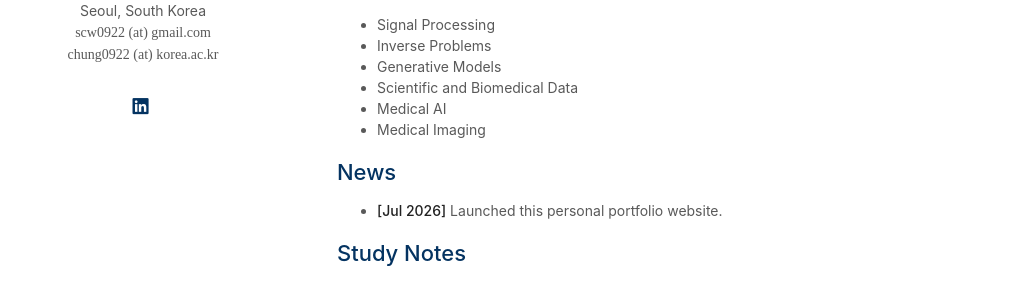
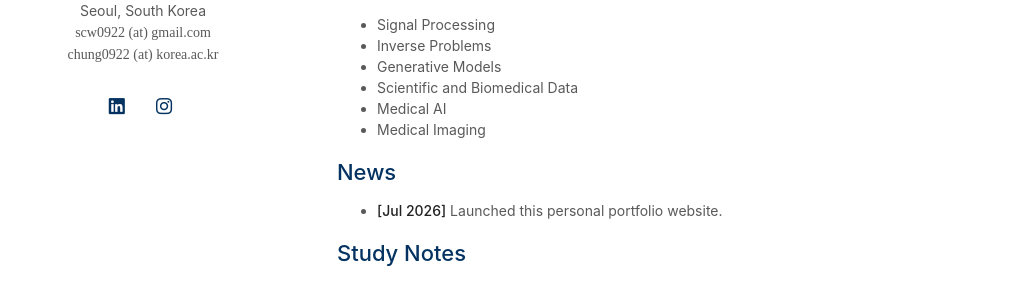
Before and after one commit to SeoCheongun/blog, a Jekyll site: the page built from index.md, in a window 1280 px wide. Shown: the part 470-752 px from the top of the page, without its empty margins (133-1147 px from the left). Built offline with Jekyll 4.4.1, drawn with Linux system fonts in a browser that asks for light colours; a style sheet for code colours, icons or effects is not loaded; our own code applies the rules of GitHub Pages for plain Markdown files.

Commit message:
Add Instagram profile link

```diff
--- a/_config.yml
+++ b/_config.yml
@@ -16,6 +16,7 @@ canonical: https://seocheongun.github.io/blog/
 # Links
 # If you don't need one of them, you may delete the corresponding line.
 linkedin: https://www.linkedin.com/in/cheongun-seo-b60219393/
+instagram: https://www.instagram.com/schnwn/
 
 # Images (e.g., your profile picture and your website's favicon)
 # "favicon" and "favicon_dark" are used for the light and dark modes, respectively.
--- a/_layouts/homepage.html
+++ b/_layouts/homepage.html
@@ -84,6 +84,12 @@
         </a>
         {% endif %}
 
+        {% if site.instagram %}
+        <a style="margin: 0 5px 0 0" href="{{ site.instagram }}">
+          <i class="fab fa-instagram"></i>
+        </a>
+        {% endif %}
+
         {% if site.twitter %}
         <a style="margin: 0 0 0 0" href="{{ site.twitter }}">
           <i class="fab fa-x-twitter"></i>
```
